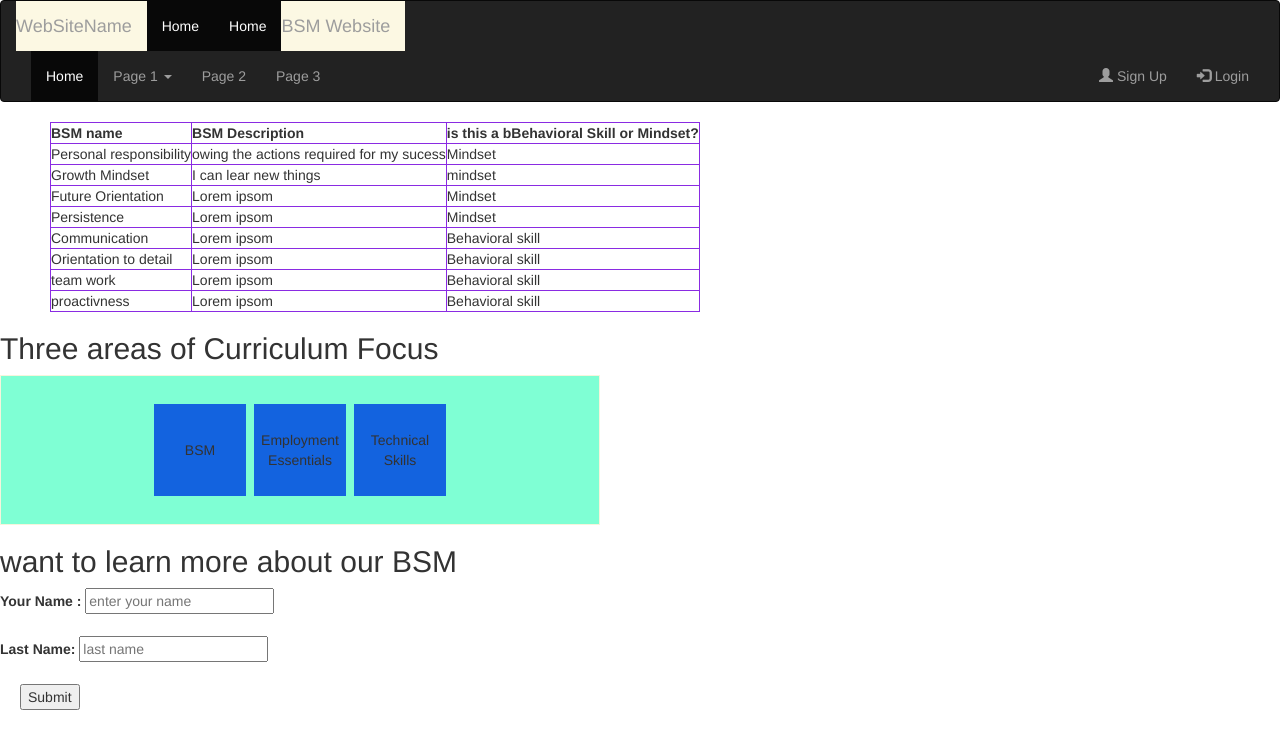
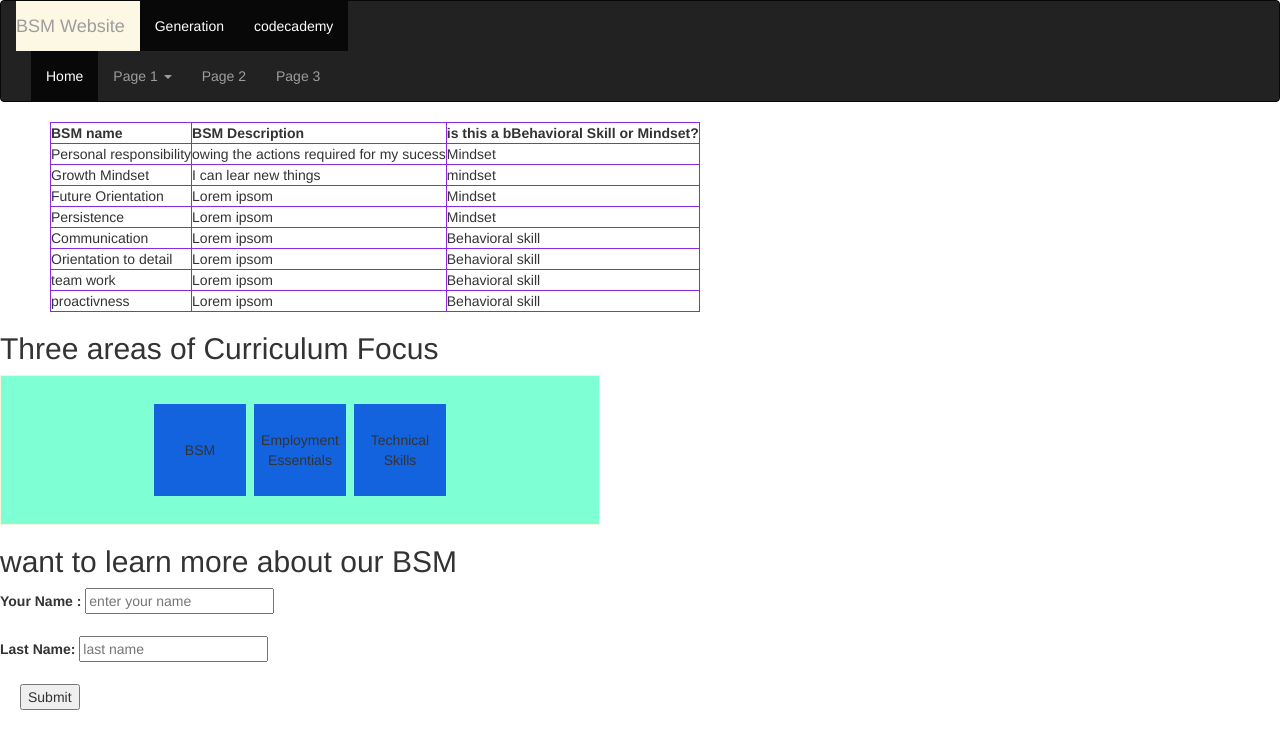
Before and after one commit to simegne/skill-assesment, a plain HTML site: page index.html in a window 1280 px wide. Drawn offline with nearby package versions, Linux system fonts and the light colour scheme.

Commit message:
gird corrected

```diff
--- a/index.html
+++ b/index.html
@@ -21,17 +21,17 @@
         <span class="icon-bar"></span>
         <span class="icon-bar"></span>
       </button>
-       <a class="navbar-brand" href="#">WebSiteName</a>
+       <a class="navbar-brand" href="#">BSM Website</a>
     </div>
     <div class="collapse navbar-collapse" id="myNavbar">
       <ul class="nav navbar-nav">
-        <li class="active"><a href="#">Home</a></li>
+        <li class="active"><a href="https://www.generation.org/">Generation</a></li>
         <li class="dropdown">
-         <li class="active"><a href="#">Home</a></li>
+         <li class="active"><a href="https://www.codecademy.com/">codecademy</a></li>
 
 
       </ul>
-      <a class="navbar-brand bg-warning" href="#">BSM Website</a>
+
     </div>
     <div class="collapse navbar-collapse" id="myNavbar">
       <ul class="nav navbar-nav">
@@ -47,10 +47,7 @@
         <li><a href="#">Page 2</a></li>
         <li><a href="#">Page 3</a></li>
       </ul>
-      <ul class="nav navbar-nav navbar-right">
-        <li><a href="#"><span class="glyphicon glyphicon-user"></span> Sign Up</a></li>
-        <li><a href="#"><span class="glyphicon glyphicon-log-in"></span> Login</a></li>
-      </ul>
+
     </div>
   </div>
 </nav>
```
